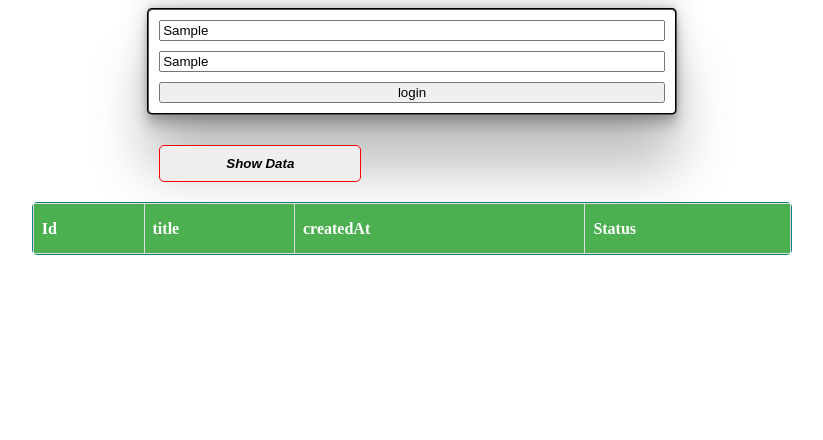
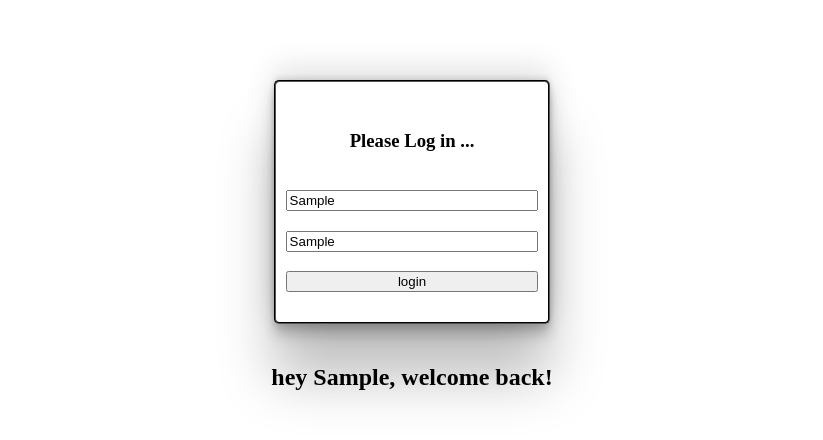
Before and after one commit to VINAYOMKAR9/User-Authentication-and-Todo-Management, a plain HTML site: page index.html in a window 1280 px wide. Both pictures are taken after typing "Sample", "Sample" into the empty fields and a click on the input "login". Shown: the whole page, without its empty margins (228-1051 px from the left). Drawn offline with Linux system fonts and the light colour scheme; no server answers.

Commit message:
User Auth

```diff
--- a/index.html
+++ b/index.html
@@ -6,14 +6,21 @@
     <title>Document</title>
     <link rel="stylesheet" href="style.css">
 </head>
-<body>
+<body><div id="mainform">
+
     <form id="form" onsubmit="loginfn()">
+        <h3>Please Log in ...</h3>
         <!-- <input type="text" placeholder="enter username"> -->
         <input id="username" type="text" placeholder="enter username">
         <input id="password" type="text" placeholder="enter password">
         <input type="submit" value="login">
     </form>
-    <div id="showDataDiv"><button id="showData">Show Data</button></div>
+</div>
+    <div id="showDataDiv">
+        <div id="hlwDataDiv"></div>
+
+        <button id="showData">Show Data</button></div>
+
     <div id="container">
         <table>
             <thead>
--- a/main.js
+++ b/main.js
@@ -1,15 +1,18 @@
 let show = document.querySelector('#showData')
 let container =document.querySelector('#container')
 let todoTableBody =document.querySelector('#todoTableBody')
-// show.hidden=true;
+let hlwDataDiv =document.querySelector('#hlwDataDiv')
+let mainform = document.getElementById('mainform')
+let form = document.getElementById('form')
+show.hidden=true;
+
 
 
 async function loginfn(){
     event.preventDefault()
-    let form = document.getElementById('form')
     let username=form.username.value;
     let password=form.password.value;
-    console.log(username,password,'hjdkf');
+    // console.log(username,password,'hjdkf');
     try{
 
         let res = await fetch('https://json-with-auth.onrender.com/user/login',
@@ -30,6 +33,10 @@ async function loginfn(){
     catch(err){
         console.log('error in code in login fn');
     }
+
+    let hlww = document.createElement('h2');
+    hlww.textContent= `hey ${username}, welcome back!`
+    hlwDataDiv.append(hlww)
 }
 
 let dataTodo
@@ -46,6 +53,7 @@ async function fetchTodo(){
                 'Authorization':`bearer ${token}`
             }
         })
+
         dataTodo = await resTodo.json()
         console.log(dataTodo);
         localStorage.setItem('userCon', JSON.stringify(dataTodo));
@@ -60,9 +68,10 @@ async function fetchTodo(){
 
 
 
-// container.hidden=true
+container.hidden=true
 show.addEventListener('click',()=>{
-    // container.hidden=false
+    mainform.hidden=true;
+    container.hidden=false
     let usercon = JSON.parse(localStorage.getItem('userCon'))
     displayData(usercon)
 
--- a/style.css
+++ b/style.css
@@ -9,11 +9,14 @@
 
  form{
     margin: auto;
+    margin-top: 80px;
     text-align: center;
     display: flex;
     flex-direction: column;
-    gap: 10px;
-    width: 40%;
+    justify-content: space-evenly;
+    /* gap:; */
+    width: 20%;
+    height: 220px;
     border: 2px solid black;
     padding: 10px;
     border-radius: 5px;
@@ -25,7 +28,14 @@
 
 #showDataDiv{
     margin: auto;
-    width: 40%;
+    width: 20%;
+    display: flex;
+    flex-direction: row;
+
+    justify-content: space-around;
+    /* gap:; */
+    width: 80%;
+    /* border: 1px solid red; */
 
 
 }
@@ -40,7 +50,7 @@
     border-radius: 5px;
     font-weight: bolder;
     font-style: italic;
-    width: 40%;
+    width: 20%;
     padding: 10px;
 
 }
```
